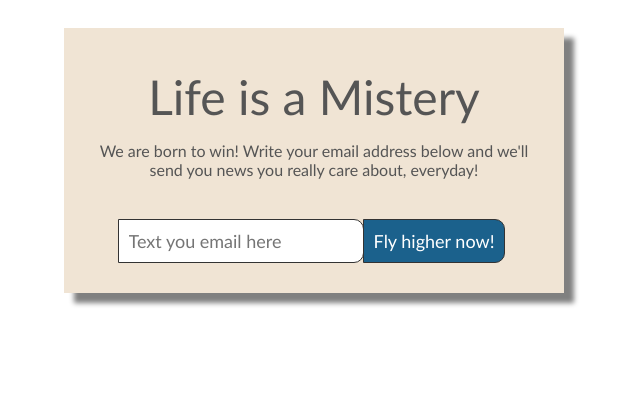
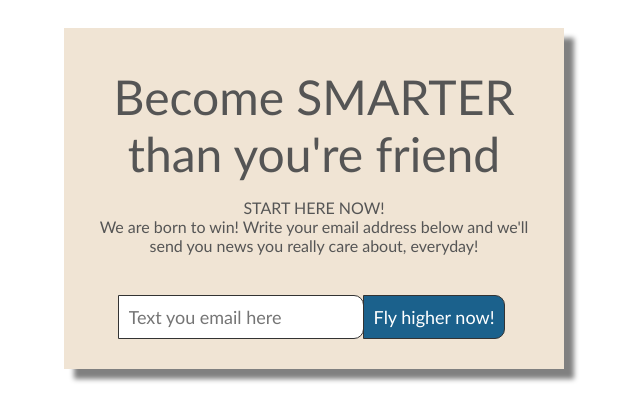
Before and after one commit to ioanacodrean/exercises, a plain HTML site: page index.html in a window 1280 px wide. Shown: the part 224-644 px from the top of the page, without its empty margins (326-966 px from the left). Drawn offline with nearby package versions, Linux system fonts and the light colour scheme.

Commit message:
formyblog
here is an alert for my lovely visitors

```diff
--- a/index.html
+++ b/index.html
@@ -14,8 +14,8 @@
        width="82"
        height="100">
        <form class="container">
-           <h1>Life is a Mistery</h1>
-           <p>We are born to win! Write your email address below and we'll send you news you really care about, everyday!</p>
+           <h1>Become SMARTER than you're friend</h1>
+           <p>START HERE NOW! <br>We are born to win! Write your email address below and we'll send you news you really care about, everyday!</p>
            <input type="email" name="email" id="emailField" class="textbox" placeholder="Text you email here">
            <button>Fly higher now!</button>
        </form>
```
Also changed, not shown: style.css (line endings or trailing spaces).
